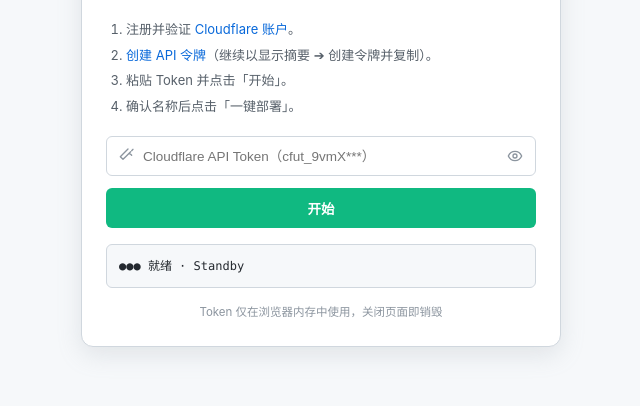
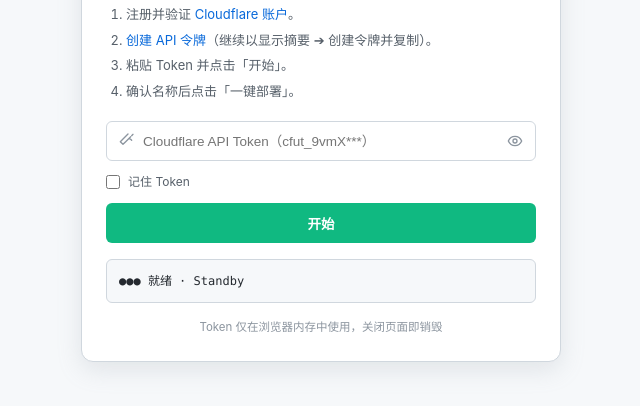
Before and after one commit to linct96/wangwang-wizard, a website: page index.html in a window 1280 px wide. Shown: the part 266-672 px from the top of the page, without its empty margins (319-959 px from the left). Drawn offline with Linux system fonts and the light colour scheme.

Commit message:
feat(ui): support remembering API token via localStorage

```diff
--- a/app.js
+++ b/app.js
@@ -3,6 +3,7 @@
 
 const tokenInput = $('token')
 const tokenGroup = $('token-group')
+const rememberTokenInput = $('remember-token')
 const toggleTokenBtn = $('toggle-token')
 const eyeIcon = $('eye-icon')
 const eyeOffIcon = $('eye-off-icon')
@@ -75,6 +76,8 @@
 
 accountsBtn.addEventListener('click', async () => {
   const token = tokenInput.value.trim()
+  if (rememberTokenInput.checked && token) localStorage.setItem('wangwang-token', token)
+  else localStorage.removeItem('wangwang-token')
   if (!token) return showError('请先输入有效的 Cloudflare API Token')
 
   setBusy(accountsBtn, true, '正在验证...')
@@ -193,6 +196,12 @@
     tokenFromUrl = new URLSearchParams(window.location.search).get('token')
   }
 
+  const savedToken = localStorage.getItem('wangwang-token') || ''
+  if (!tokenFromUrl && savedToken) {
+    tokenInput.value = savedToken
+    rememberTokenInput.checked = true
+  }
+
   if (tokenFromUrl) {
     tokenInput.value = tokenFromUrl
     accountsBtn.click()
--- a/index.html
+++ b/index.html
@@ -51,6 +51,10 @@
             <svg id="eye-off-icon" class="hidden" width="16" height="16" viewBox="0 0 24 24" fill="none" stroke="currentColor" stroke-width="2" stroke-linecap="round" stroke-linejoin="round"><path d="M9.88 9.88a3 3 0 1 0 4.24 4.24"/><path d="M10.73 5.08A10.43 10.43 0 0 1 12 5c7 0 10 7 10 7a13.16 13.16 0 0 1-1.67 2.68"/><path d="M6.61 6.61A13.526 13.526 0 0 0 2 12s3 7 10 7a9.74 9.74 0 0 0 5.39-1.61"/><line x1="2" x2="22" y1="2" y2="22"/></svg>
           </button>
         </div>
+        <label class="remember-option" for="remember-token">
+          <input id="remember-token" type="checkbox" />
+          <span>记住 Token</span>
+        </label>
 
         <button id="accounts" type="button" class="btn primary">开始</button>
 
--- a/style.css
+++ b/style.css
@@ -204,6 +204,22 @@
   accent-color: var(--text-sub);
 }
 
+.remember-option {
+  display: flex;
+  align-items: center;
+  gap: 8px;
+  color: var(--text-sub);
+  font-size: 12px;
+  cursor: pointer;
+}
+
+.remember-option input {
+  flex: none;
+  width: 14px;
+  height: 14px;
+  accent-color: var(--text-sub);
+}
+
 .input-group {
   display: flex;
   align-items: center;
```
